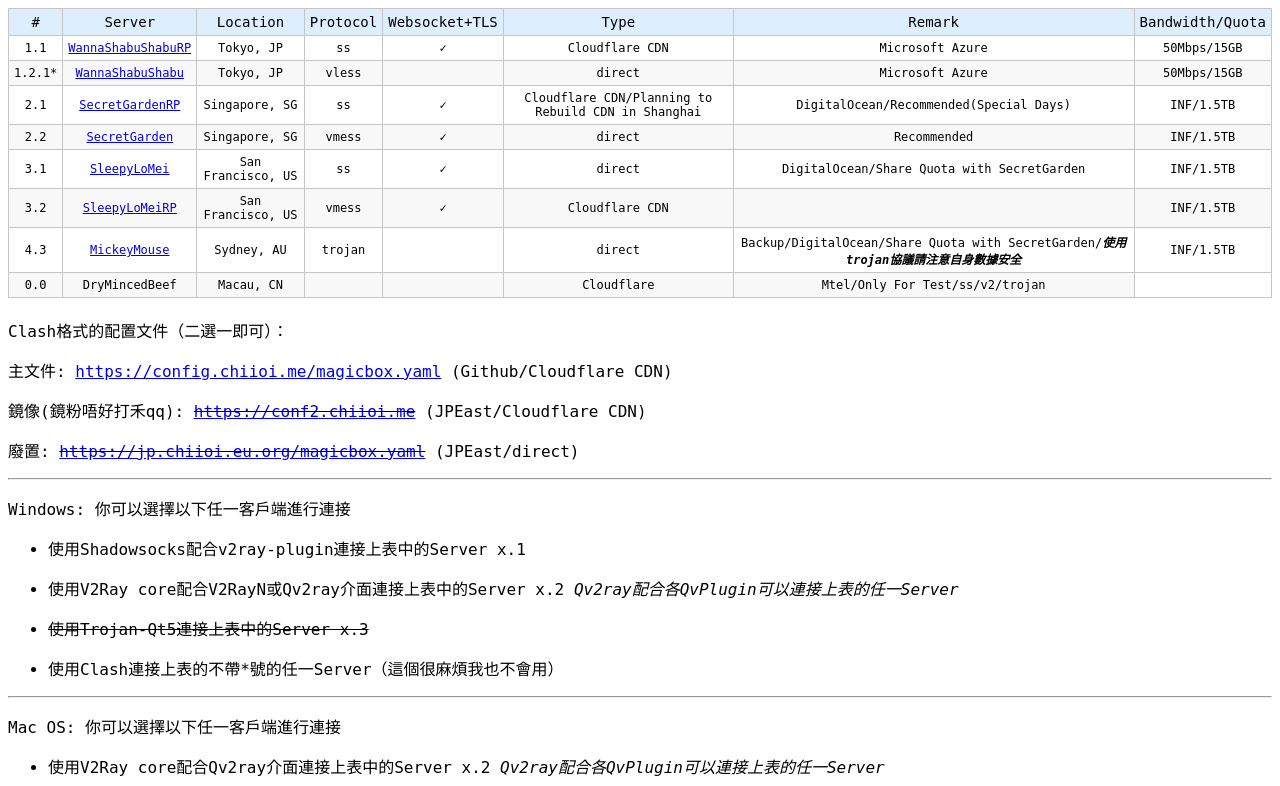
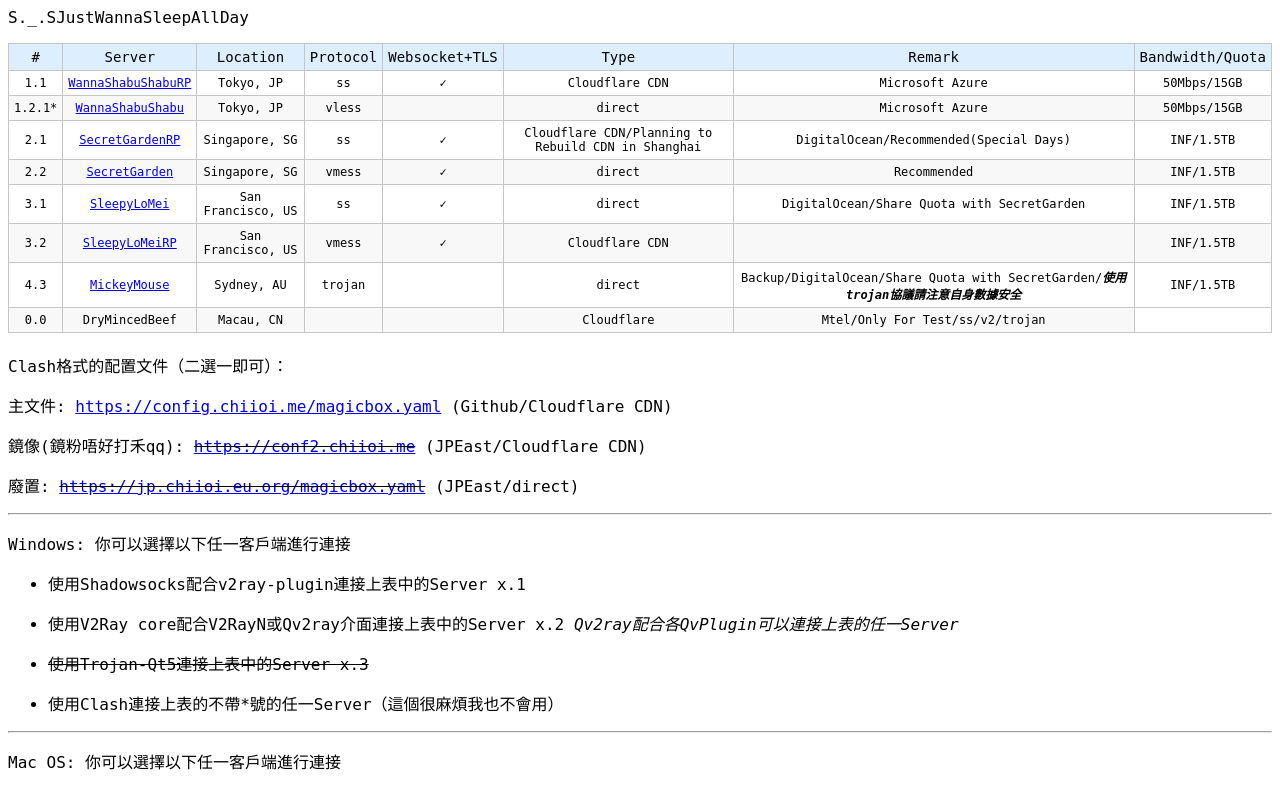
Before and after one commit to chiioi/DeepDarkPig.github.io, a plain HTML site: page index.html in a window 1280 px wide. Shown: the top 786 px of the page. Drawn offline with Linux system fonts and the light colour scheme.

Commit message:
Update index.html

```diff
--- a/index.html
+++ b/index.html
@@ -1,5 +1,6 @@
 <html>
   <head>
+    S._.SJustWannaSleepAllDay
     <link type="text/css" rel="stylesheet" href="main.css" />
   </head>
   <body>
```
